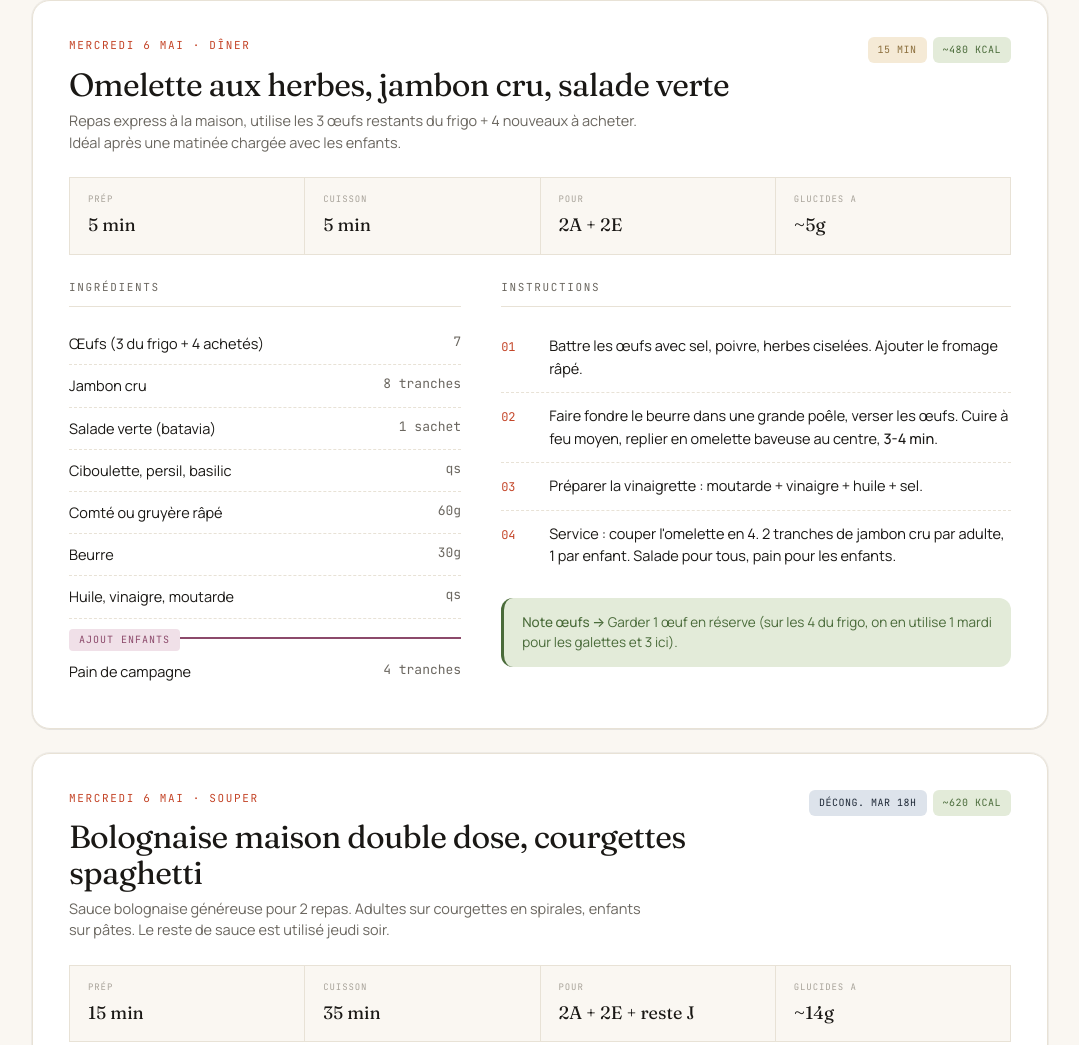
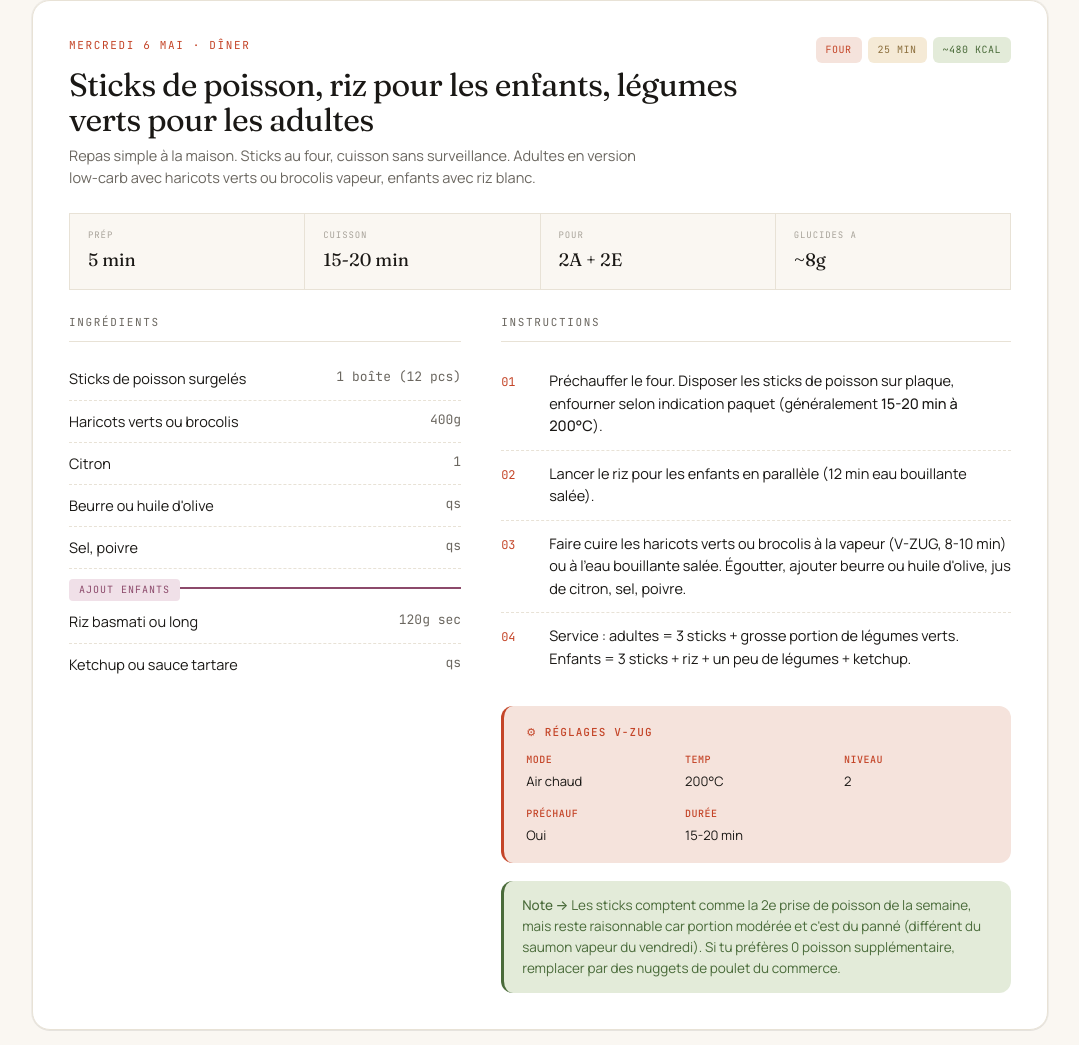
Before and after one commit to Odieg60/diet, a plain HTML site: page menus-s19.html in a window 1280 px wide. Shown: the part 1738-2783 px from the top of the page, without its empty margins (100-1179 px from the left). Drawn offline with Linux system fonts and the light colour scheme.

Commit message:
fix: replace mercredi midi omelette with fish sticks + rice/veg

```diff
--- a/menus-s19.html
+++ b/menus-s19.html
@@ -311,36 +311,36 @@
     <div class="recipe-head">
       <div>
         <div class="recipe-when">Mercredi 6 mai · dîner</div>
-        <h2 class="recipe-name">Omelette aux herbes, jambon cru, salade verte</h2>
-        <p class="recipe-sub">Repas express à la maison, utilise les 3 œufs restants du frigo + 4 nouveaux à acheter. Idéal après une matinée chargée avec les enfants.</p>
+        <h2 class="recipe-name">Sticks de poisson, riz pour les enfants, légumes verts pour les adultes</h2>
+        <p class="recipe-sub">Repas simple à la maison. Sticks au four, cuisson sans surveillance. Adultes en version low-carb avec haricots verts ou brocolis vapeur, enfants avec riz blanc.</p>
       </div>
       <div class="recipe-tags">
-        <span class="tag fast">15 min</span>
+        <span class="tag oven">Four</span>
+        <span class="tag fast">25 min</span>
         <span class="tag kcal">~480 kcal</span>
       </div>
     </div>
 
     <div class="recipe-meta">
       <div class="meta-cell"><div class="meta-cell-label">Prép</div><div class="meta-cell-val">5 min</div></div>
-      <div class="meta-cell"><div class="meta-cell-label">Cuisson</div><div class="meta-cell-val">5 min</div></div>
+      <div class="meta-cell"><div class="meta-cell-label">Cuisson</div><div class="meta-cell-val">15-20 min</div></div>
       <div class="meta-cell"><div class="meta-cell-label">Pour</div><div class="meta-cell-val">2A + 2E</div></div>
-      <div class="meta-cell"><div class="meta-cell-label">Glucides A</div><div class="meta-cell-val">~5g</div></div>
+      <div class="meta-cell"><div class="meta-cell-label">Glucides A</div><div class="meta-cell-val">~8g</div></div>
     </div>
 
     <div class="recipe-body">
       <div>
         <div class="panel-title">Ingrédients</div>
         <ul class="ing-list">
-          <li class="ing"><span>Œufs (3 du frigo + 4 achetés)</span><span class="ing-qty">7</span></li>
-          <li class="ing"><span>Jambon cru</span><span class="ing-qty">8 tranches</span></li>
-          <li class="ing"><span>Salade verte (batavia)</span><span class="ing-qty">1 sachet</span></li>
-          <li class="ing"><span>Ciboulette, persil, basilic</span><span class="ing-qty">qs</span></li>
-          <li class="ing"><span>Comté ou gruyère râpé</span><span class="ing-qty">60g</span></li>
-          <li class="ing"><span>Beurre</span><span class="ing-qty">30g</span></li>
-          <li class="ing"><span>Huile, vinaigre, moutarde</span><span class="ing-qty">qs</span></li>
+          <li class="ing"><span>Sticks de poisson surgelés</span><span class="ing-qty">1 boîte (12 pcs)</span></li>
+          <li class="ing"><span>Haricots verts ou brocolis</span><span class="ing-qty">400g</span></li>
+          <li class="ing"><span>Citron</span><span class="ing-qty">1</span></li>
+          <li class="ing"><span>Beurre ou huile d'olive</span><span class="ing-qty">qs</span></li>
+          <li class="ing"><span>Sel, poivre</span><span class="ing-qty">qs</span></li>
 
           <ul class="ing-list ing-section">
-            <li class="ing"><span>Pain de campagne</span><span class="ing-qty">4 tranches</span></li>
+            <li class="ing"><span>Riz basmati ou long</span><span class="ing-qty">120g sec</span></li>
+            <li class="ing"><span>Ketchup ou sauce tartare</span><span class="ing-qty">qs</span></li>
           </ul>
         </ul>
       </div>
@@ -348,14 +348,25 @@
       <div>
         <div class="panel-title">Instructions</div>
         <ol class="steps">
-          <li class="step"><span class="step-text">Battre les œufs avec sel, poivre, herbes ciselées. Ajouter le fromage râpé.</span></li>
-          <li class="step"><span class="step-text">Faire fondre le beurre dans une grande poêle, verser les œufs. Cuire à feu moyen, replier en omelette baveuse au centre, <strong>3-4 min</strong>.</span></li>
-          <li class="step"><span class="step-text">Préparer la vinaigrette : moutarde + vinaigre + huile + sel.</span></li>
-          <li class="step"><span class="step-text">Service : couper l'omelette en 4. 2 tranches de jambon cru par adulte, 1 par enfant. Salade pour tous, pain pour les enfants.</span></li>
+          <li class="step"><span class="step-text">Préchauffer le four. Disposer les sticks de poisson sur plaque, enfourner selon indication paquet (généralement <strong>15-20 min à 200°C</strong>).</span></li>
+          <li class="step"><span class="step-text">Lancer le riz pour les enfants en parallèle (12 min eau bouillante salée).</span></li>
+          <li class="step"><span class="step-text">Faire cuire les haricots verts ou brocolis à la vapeur (V-ZUG, 8-10 min) ou à l'eau bouillante salée. Égoutter, ajouter beurre ou huile d'olive, jus de citron, sel, poivre.</span></li>
+          <li class="step"><span class="step-text">Service : adultes = 3 sticks + grosse portion de légumes verts. Enfants = 3 sticks + riz + un peu de légumes + ketchup.</span></li>
         </ol>
 
+        <div class="vzug">
+          <div class="vzug-head">⚙ Réglages V-ZUG</div>
+          <div class="vzug-grid">
+            <div class="vzug-item"><strong>Mode</strong>Air chaud</div>
+            <div class="vzug-item"><strong>Temp</strong>200°C</div>
+            <div class="vzug-item"><strong>Niveau</strong>2</div>
+            <div class="vzug-item"><strong>Préchauf</strong>Oui</div>
+            <div class="vzug-item"><strong>Durée</strong>15-20 min</div>
+          </div>
+        </div>
+
         <div class="note">
-          <strong>Note œufs →</strong> Garder 1 œuf en réserve (sur les 4 du frigo, on en utilise 1 mardi pour les galettes et 3 ici).
+          <strong>Note →</strong> Les sticks comptent comme la 2e prise de poisson de la semaine, mais reste raisonnable car portion modérée et c'est du panné (différent du saumon vapeur du vendredi). Si tu préfères 0 poisson supplémentaire, remplacer par des nuggets de poulet du commerce.
         </div>
       </div>
     </div>
@@ -569,7 +580,7 @@
         <ul>
           <li><span>Poitrines de poulet</span><span class="qty">3 (≈400g)</span></li>
           <li><span>Pavés de saumon</span><span class="qty">600g (à congeler)</span></li>
-          <li><span>Jambon cru</span><span class="qty">8 tranches</span></li>
+          <li><span>Sticks de poisson surgelés</span><span class="qty">1 boîte (12 pcs)</span></li>
         </ul>
       </div>
 
@@ -578,8 +589,9 @@
         <ul>
           <li><span>Courgettes</span><span class="qty">3 grosses</span></li>
           <li><span>Brocolis</span><span class="qty">1 grosse tête</span></li>
+          <li><span>Haricots verts (frais ou surgelés)</span><span class="qty">400g</span></li>
           <li><span>Roquette</span><span class="qty">100g</span></li>
-          <li><span>Salade verte (batavia)</span><span class="qty">2 sachets</span></li>
+          <li><span>Salade verte (batavia)</span><span class="qty">1 sachet</span></li>
           <li><span>Oignons jaunes</span><span class="qty">2</span></li>
           <li><span>Carotte</span><span class="qty">1</span></li>
           <li><span>Branche céleri</span><span class="qty">1</span></li>
@@ -588,17 +600,15 @@
           <li><span>Persil</span><span class="qty">1 botte</span></li>
           <li><span>Ciboulette</span><span class="qty">1 botte</span></li>
           <li><span>Aneth</span><span class="qty">1 botte</span></li>
-          <li><span>Basilic</span><span class="qty">1 botte</span></li>
         </ul>
       </div>
 
       <div class="cat">
         <h3>Crémerie</h3>
         <ul>
-          <li><span>Œufs</span><span class="qty">12 (boîte)</span></li>
+          <li><span>Œufs</span><span class="qty">6 (boîte)</span></li>
           <li><span>Séré maigre (quark)</span><span class="qty">250g</span></li>
           <li><span>Yaourt grec nature</span><span class="qty">200g</span></li>
-          <li><span>Comté ou gruyère râpé</span><span class="qty">100g</span></li>
           <li><span>Parmesan râpé</span><span class="qty">100g</span></li>
           <li><span>Beurre</span><span class="qty">100g</span></li>
         </ul>
@@ -620,7 +630,9 @@
         <ul>
           <li><span>Pommes de terre</span><span class="qty">600g</span></li>
           <li><span>Spaghetti ou penne</span><span class="qty">250g</span></li>
+          <li><span>Riz basmati</span><span class="qty">paquet</span></li>
           <li><span>Pain de campagne</span><span class="qty">1</span></li>
+          <li><span>Ketchup ou sauce tartare</span><span class="qty">si besoin</span></li>
         </ul>
       </div>
 
```
